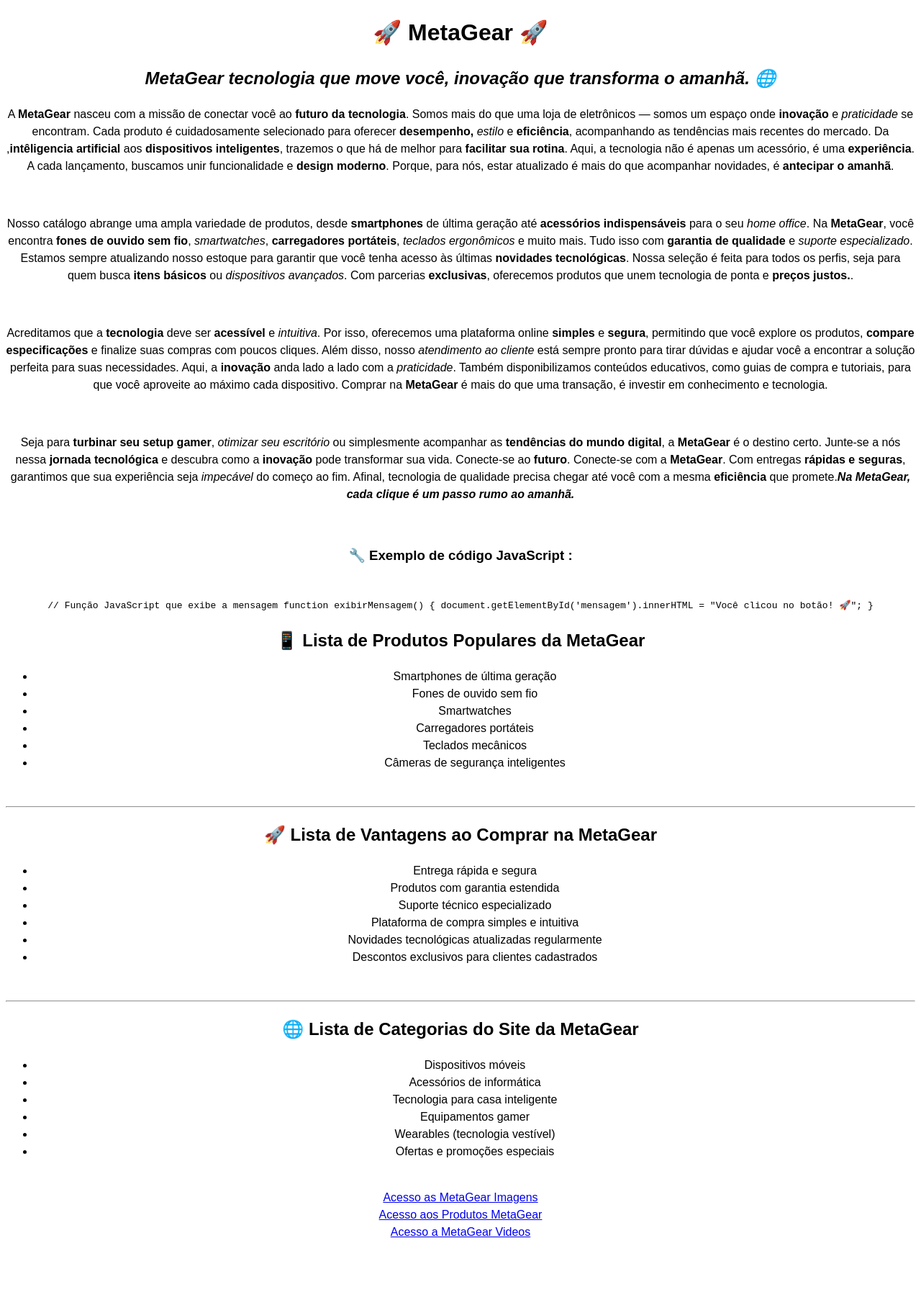
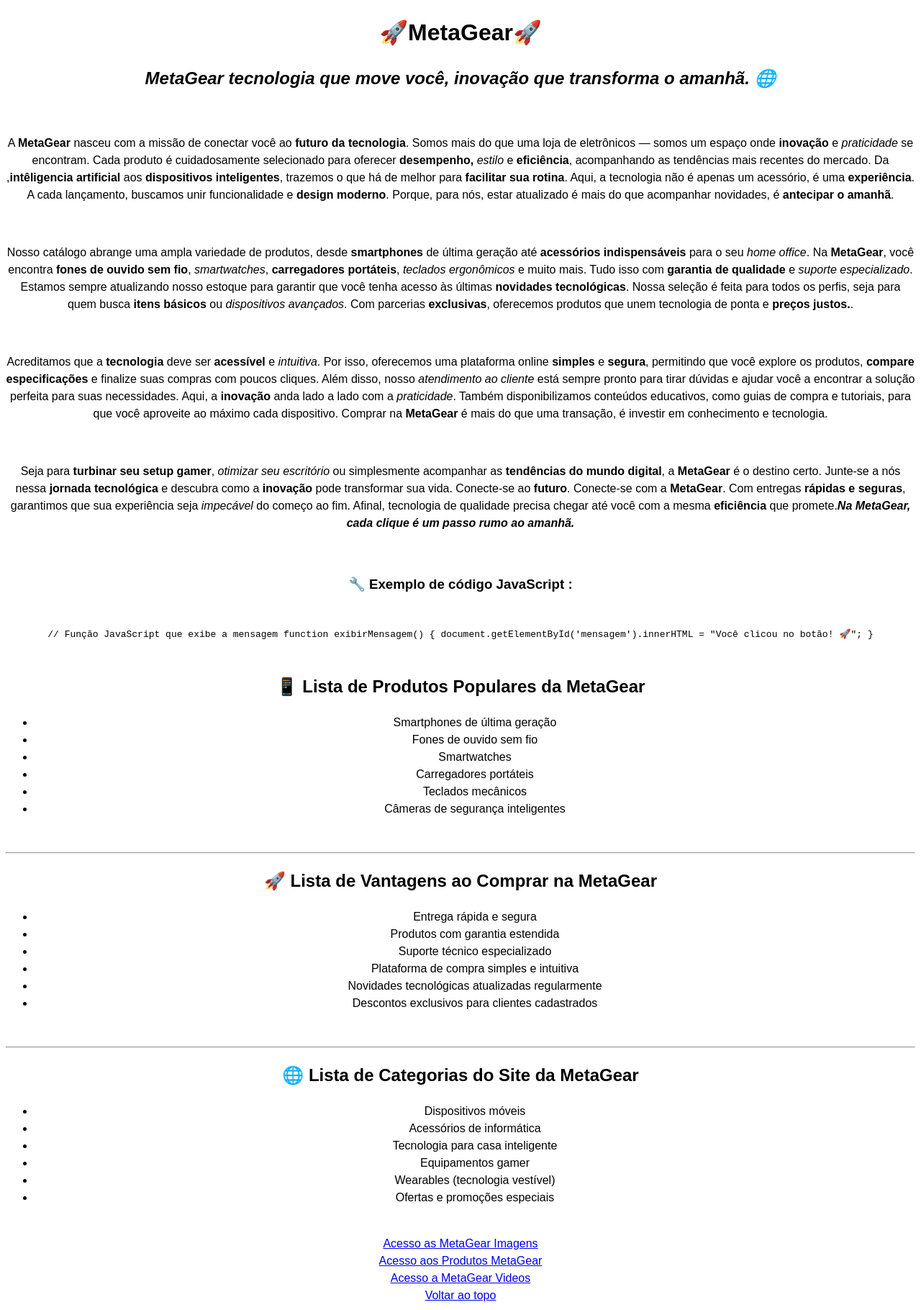
Before and after one commit to KaioSantoss/Interface1, a plain HTML site: page index.html in a window 1280 px wide. Shown: the whole page at 72% size. Before the commit the page ends 1732 px from the top, so only its background shows below. Drawn offline with Linux system fonts and the light colour scheme.

Commit message:
organização dos codigos

```diff
--- a/index.html
+++ b/index.html
@@ -13,11 +13,14 @@ body {
 </head>
 <body>
 
+<header id="topo">
+<h1> 🚀MetaGear🚀 </h1>
+</header>
 
-<b><h1>🚀 MetaGear 🚀</h1></b>
 
 <h2><i>MetaGear tecnologia que move você, inovação que transforma o amanhã. 🌐</i></h2>
 
+<br /> <!-- Quebra de linha visual -->
 
 <p>
     <!--Parágrafo 1-->
@@ -54,7 +57,8 @@ body {
  }
 </code>
 
-<br /><!-- Quebra de linha visual -->
+<br /> <!-- Quebra de linha visual -->
+<br /> <!-- Quebra de linha visual -->
 
     <!-- Lista de Produtos Populares -->
   <h2>📱 Lista de Produtos Populares da MetaGear</h2>
@@ -95,23 +99,31 @@ body {
       <li>Ofertas e promoções especiais</li>
   </ul>
 
-<br />   <!-- Quebra de linha visual -->
-
-<!--link de programação-->
+<br /> <!-- Quebra de linha visual -->
 
 <a href="./Paginas/pagina1.html">
     Acesso as MetaGear Imagens
 </a>
-<br />
+
+<br /> <!-- Quebra de linha visual -->
+
 <a href="./Paginas/pagina2.html">
     Acesso aos Produtos MetaGear
 </a>
-<br />
+
+<br /> <!--quebra de linha-->
+
 <a href="./Paginas/pagina3.html">
     Acesso a MetaGear Videos
 </a>
 
-<br />
+<br /> <!-- Quebra de linha visual -->
+
+<a href="#topo">
+    Voltar ao topo
+</a>
+
+<br /> <!-- Quebra de linha visual -->
 
 </body>
 </html>
```
Also changed, not shown: Paginas/pagina1.html (+29 -16 lines), Paginas/pagina2.html (+8 -7 lines), Paginas/pagina3.html (+7 -4 lines).
